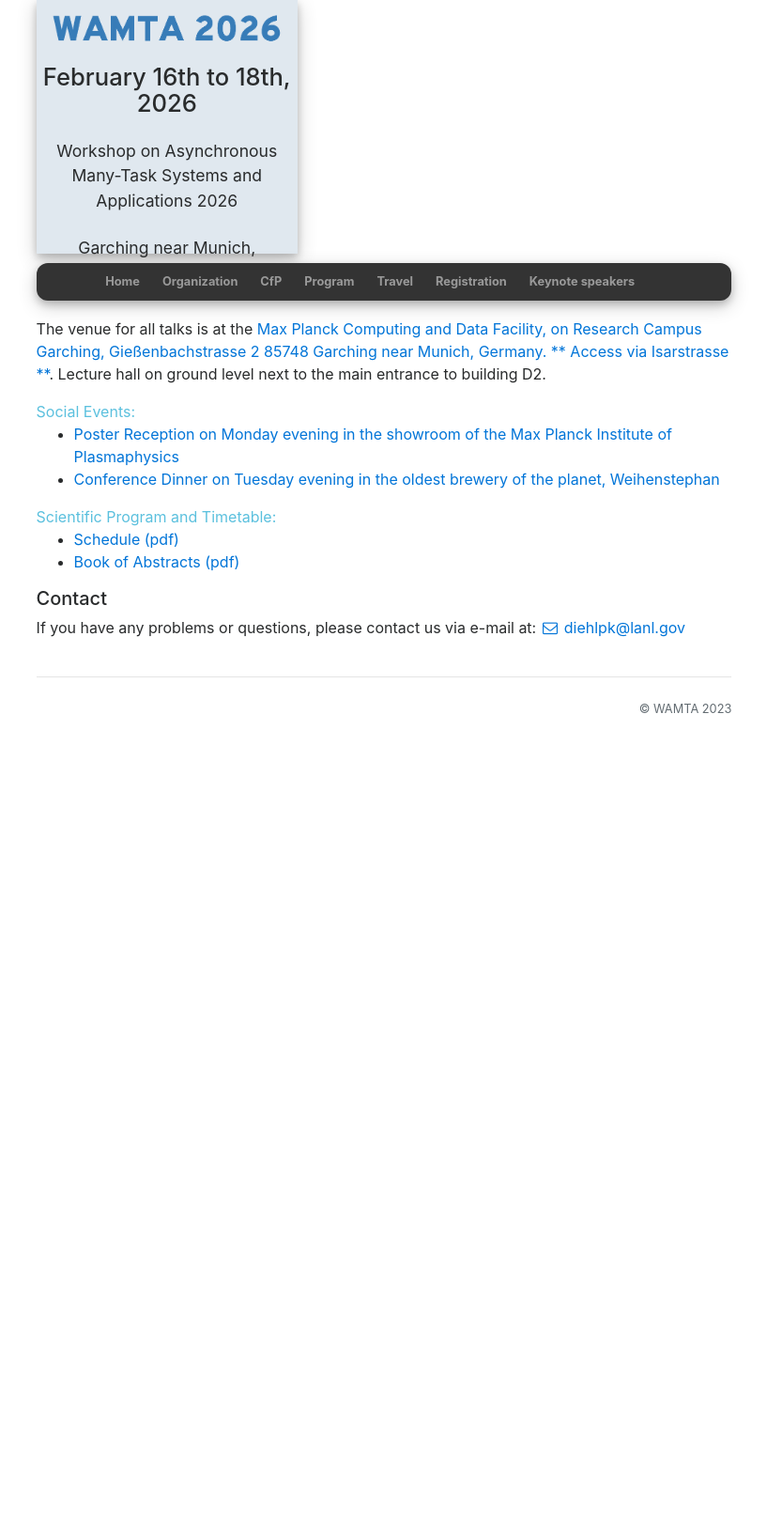
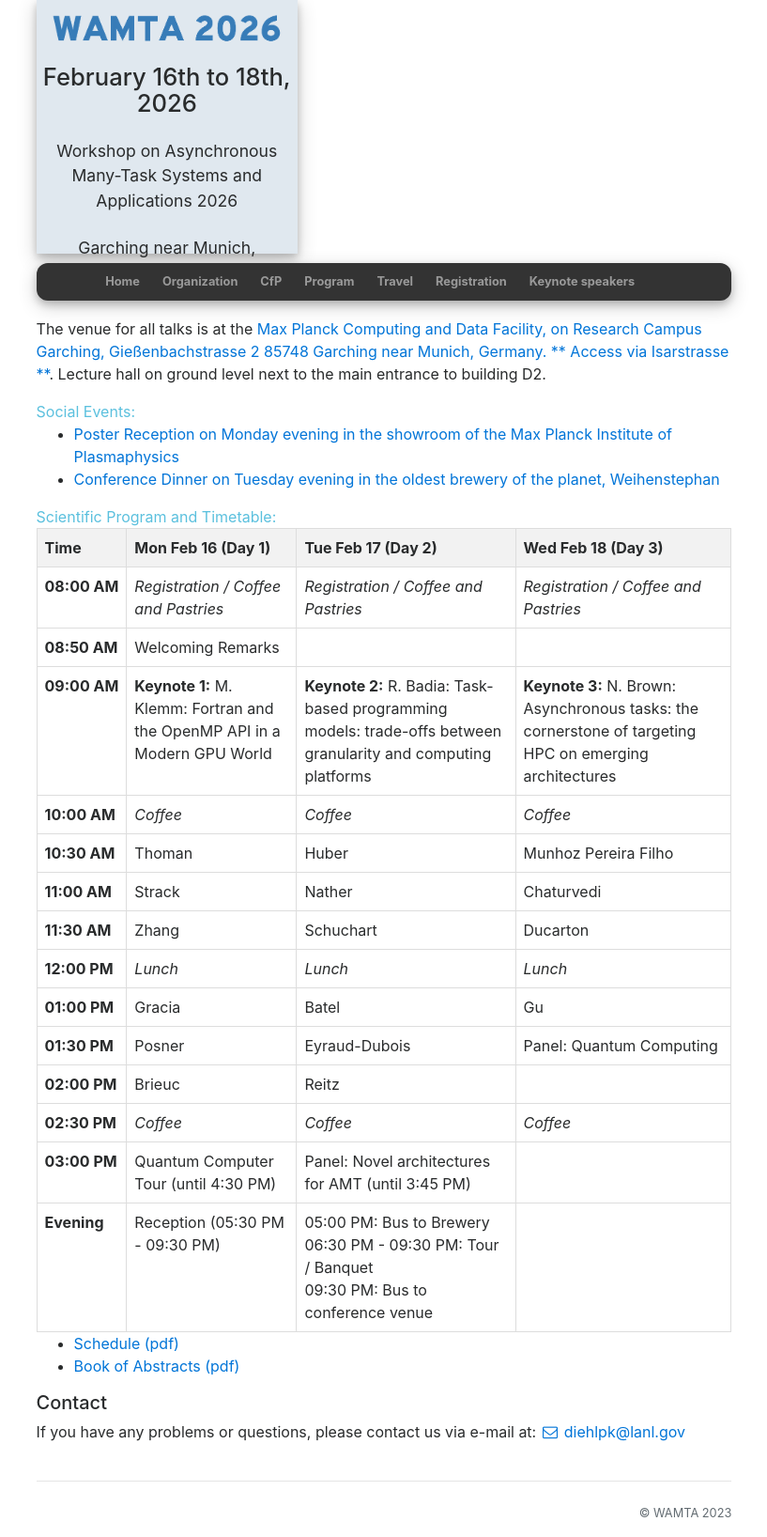
Before and after one commit to wamta26/WAMTA26.github.io, a Jekyll site: the page built from program.md, in a window 1280 px wide. Shown: the whole page at 94% size, without its empty margins (231-1048 px from the left). Built offline with Jekyll 4.4.1, drawn with Linux system fonts in a browser that asks for light colours; nearby versions of some CDN libraries; before the commit the page ends 900 px from its top, so only the background shows below that.

Commit message:
use a html table genrated from timetable.pdf

```diff
--- a/program.md
+++ b/program.md
@@ -13,17 +13,126 @@
 
 <div class="text-info" >Scientific Program and Timetable:</div>
 
-<div id="adobe-dc-view" style="width: 800px;"></div>
-<script src="https://documentservices.adobe.com/view-sdk/viewer.js"></script>
-<script type="text/javascript">
-	document.addEventListener("adobe_dc_view_sdk.ready", function(){
-		var adobeDCView = new AdobeDC.View({clientId: "28b4895f210d44edb3d5eefe7945ca8a", divId: "adobe-dc-view"});
-		adobeDCView.previewFile({
-			content:{location: {url: "/assets/timetable.pdf"}},
-			metaData:{fileName: "timetable.pdf"}
-		}, {embedMode: "IN_LINE"});
-	});
-</script>
+<style>
+  table {
+    width: 100%;
+    border-collapse: collapse;
+  }
+  th, td {
+    border: 1px solid #dddddd;
+    text-align: left;
+    padding: 8px;
+    vertical-align: top;
+  }
+  th {
+    background-color: #f2f2f2;
+  }
+  .time-col {
+    white-space: nowrap;
+    font-weight: bold;
+  }
+</style>
+<table>
+  <thead>
+    <tr>
+      <th>Time</th>
+      <th>Mon Feb 16 (Day 1)</th>
+      <th>Tue Feb 17 (Day 2)</th>
+      <th>Wed Feb 18 (Day 3)</th>
+    </tr>
+  </thead>
+  <tbody>
+    <tr>
+      <td class="time-col">08:00 AM</td>
+      <td><em>Registration / Coffee and Pastries</em> </td>
+      <td><em>Registration / Coffee and Pastries</em> </td>
+      <td><em>Registration / Coffee and Pastries</em> </td>
+    </tr>
+    <tr>
+      <td class="time-col">08:50 AM</td>
+      <td>Welcoming Remarks </td>
+      <td></td>
+      <td></td>
+    </tr>
+    <tr>
+      <td class="time-col">09:00 AM</td>
+      <td><b>Keynote 1:</b> M. Klemm: Fortran and the OpenMP API in a Modern GPU World </td>
+      <td><b>Keynote 2:</b> R. Badia: Task-based programming models: trade-offs between granularity and computing platforms </td>
+      <td><b>Keynote 3:</b> N. Brown: Asynchronous tasks: the cornerstone of targeting HPC on emerging architectures </td>
+    </tr>
+    <tr>
+      <td class="time-col">10:00 AM</td>
+      <td><em>Coffee</em> </td>
+      <td><em>Coffee</em> </td>
+      <td><em>Coffee</em> </td>
+    </tr>
+    <tr>
+      <td class="time-col">10:30 AM</td>
+      <td>Thoman </td>
+      <td>Huber </td>
+      <td>Munhoz Pereira Filho </td>
+    </tr>
+    <tr>
+      <td class="time-col">11:00 AM</td>
+      <td>Strack </td>
+      <td>Nather </td>
+      <td>Chaturvedi </td>
+    </tr>
+    <tr>
+      <td class="time-col">11:30 AM</td>
+      <td>Zhang </td>
+      <td>Schuchart </td>
+      <td>Ducarton </td>
+    </tr>
+    <tr>
+      <td class="time-col">12:00 PM</td>
+      <td><em>Lunch</em> </td>
+      <td><em>Lunch</em> </td>
+      <td><em>Lunch</em> </td>
+    </tr>
+    <tr>
+      <td class="time-col">01:00 PM</td>
+      <td>Gracia </td>
+      <td>Batel </td>
+      <td>Gu </td>
+    </tr>
+    <tr>
+      <td class="time-col">01:30 PM</td>
+      <td>Posner </td>
+      <td>Eyraud-Dubois </td>
+      <td>Panel: Quantum Computing </td>
+    </tr>
+    <tr>
+      <td class="time-col">02:00 PM</td>
+      <td>Brieuc </td>
+      <td>Reitz </td>
+      <td></td>
+    </tr>
+    <tr>
+      <td class="time-col">02:30 PM</td>
+      <td><em>Coffee</em> </td>
+      <td><em>Coffee</em> </td>
+      <td><em>Coffee</em></td>
+    </tr>
+    <tr>
+      <td class="time-col">03:00 PM</td>
+      <td>Quantum Computer Tour (until 4:30 PM) </td>
+      <td>Panel: Novel architectures for AMT (until 3:45 PM) </td>
+      <td></td>
+    </tr>
+    <tr>
+      <td class="time-col">Evening</td>
+      <td>Reception (05:30 PM - 09:30 PM) </td>
+      <td>
+        05:00 PM: Bus to Brewery<br>
+        06:30 PM - 09:30 PM: Tour / Banquet<br>
+        09:30 PM: Bus to conference venue
+      </td>
+      <td></td>
+    </tr>
+  </tbody>
+</table>
+
 
 <ul>
 <li> <a href="/assets/timetable.pdf">Schedule (pdf)</a> </li>
```
